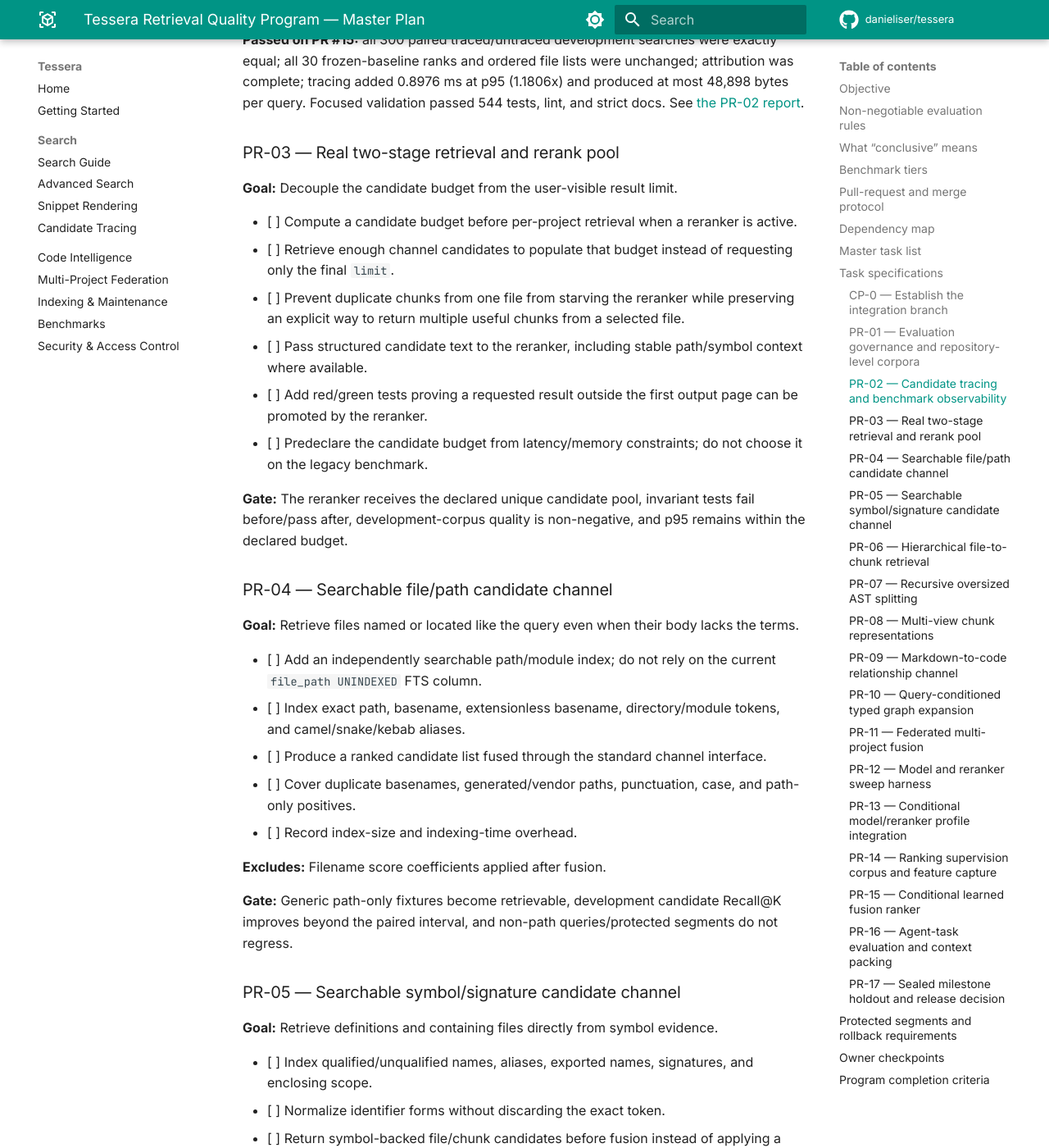
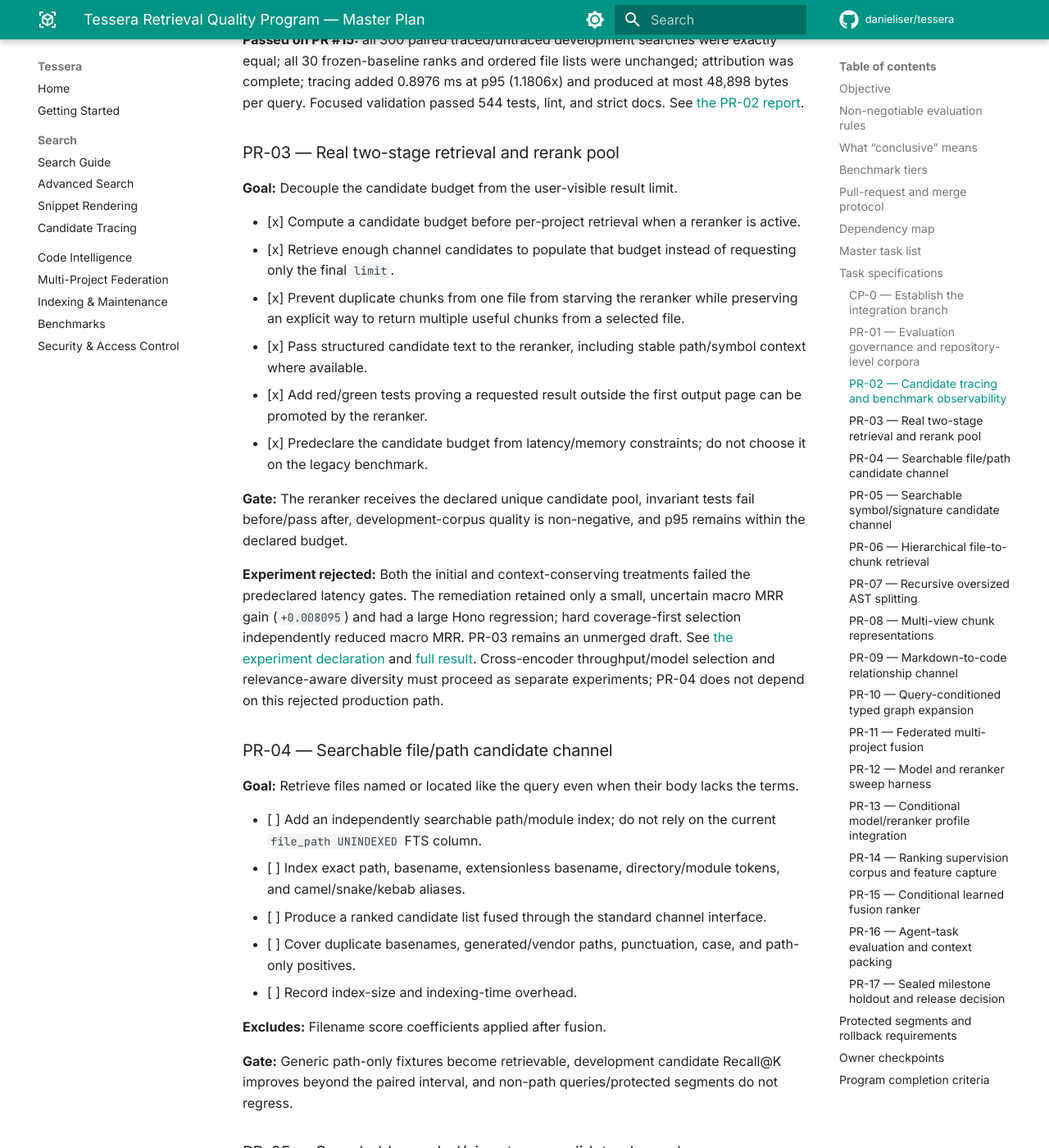
Before and after one commit to danieliser/tessera, an MkDocs documentation site: the page built from docs/plans/retrieval-quality-master-plan/PLAN.md, in a window 1280 px wide and 1400 px high, scrolled down 7470 px. Shown: the whole window at 82% size. Built offline with MkDocs 1.6.1 and Material for MkDocs 9.7.7, drawn with Linux system fonts in a browser that asks for light colours; comment, search, counter and statistics services are not loaded.

Commit message:
Document rejected two-stage retrieval experiment

```diff
--- a/docs/plans/retrieval-quality-master-plan/PLAN.md
+++ b/docs/plans/retrieval-quality-master-plan/PLAN.md
@@ -176,14 +176,24 @@
 
 **Goal:** Decouple the candidate budget from the user-visible result limit.
 
-- [ ] Compute a candidate budget before per-project retrieval when a reranker is active.
-- [ ] Retrieve enough channel candidates to populate that budget instead of requesting only the final `limit`.
-- [ ] Prevent duplicate chunks from one file from starving the reranker while preserving an explicit way to return multiple useful chunks from a selected file.
-- [ ] Pass structured candidate text to the reranker, including stable path/symbol context where available.
-- [ ] Add red/green tests proving a requested result outside the first output page can be promoted by the reranker.
-- [ ] Predeclare the candidate budget from latency/memory constraints; do not choose it on the legacy benchmark.
+- [x] Compute a candidate budget before per-project retrieval when a reranker is active.
+- [x] Retrieve enough channel candidates to populate that budget instead of requesting only the final `limit`.
+- [x] Prevent duplicate chunks from one file from starving the reranker while preserving an explicit way to return multiple useful chunks from a selected file.
+- [x] Pass structured candidate text to the reranker, including stable path/symbol context where available.
+- [x] Add red/green tests proving a requested result outside the first output page can be promoted by the reranker.
+- [x] Predeclare the candidate budget from latency/memory constraints; do not choose it on the legacy benchmark.
 
 **Gate:** The reranker receives the declared unique candidate pool, invariant tests fail before/pass after, development-corpus quality is non-negative, and p95 remains within the declared budget.
+
+**Experiment rejected:** Both the initial and context-conserving treatments
+failed the predeclared latency gates. The remediation retained only a small,
+uncertain macro MRR gain (`+0.008095`) and had a large Hono regression; hard
+coverage-first selection independently reduced macro MRR. PR-03 remains an
+unmerged draft. See
+[the experiment declaration](PR-03.md) and
+[full result](../../benchmark-two-stage-retrieval-2026-07-14.md). Cross-encoder
+throughput/model selection and relevance-aware diversity must proceed as
+separate experiments; PR-04 does not depend on this rejected production path.
 
 ### PR-04 — Searchable file/path candidate channel
 
```
Also changed, not shown: docs/benchmark-two-stage-retrieval-2026-07-14.md (added, +136 -0 lines), docs/plans/retrieval-quality-master-plan/PR-03.md (+18 -2 lines), 1 other file.
